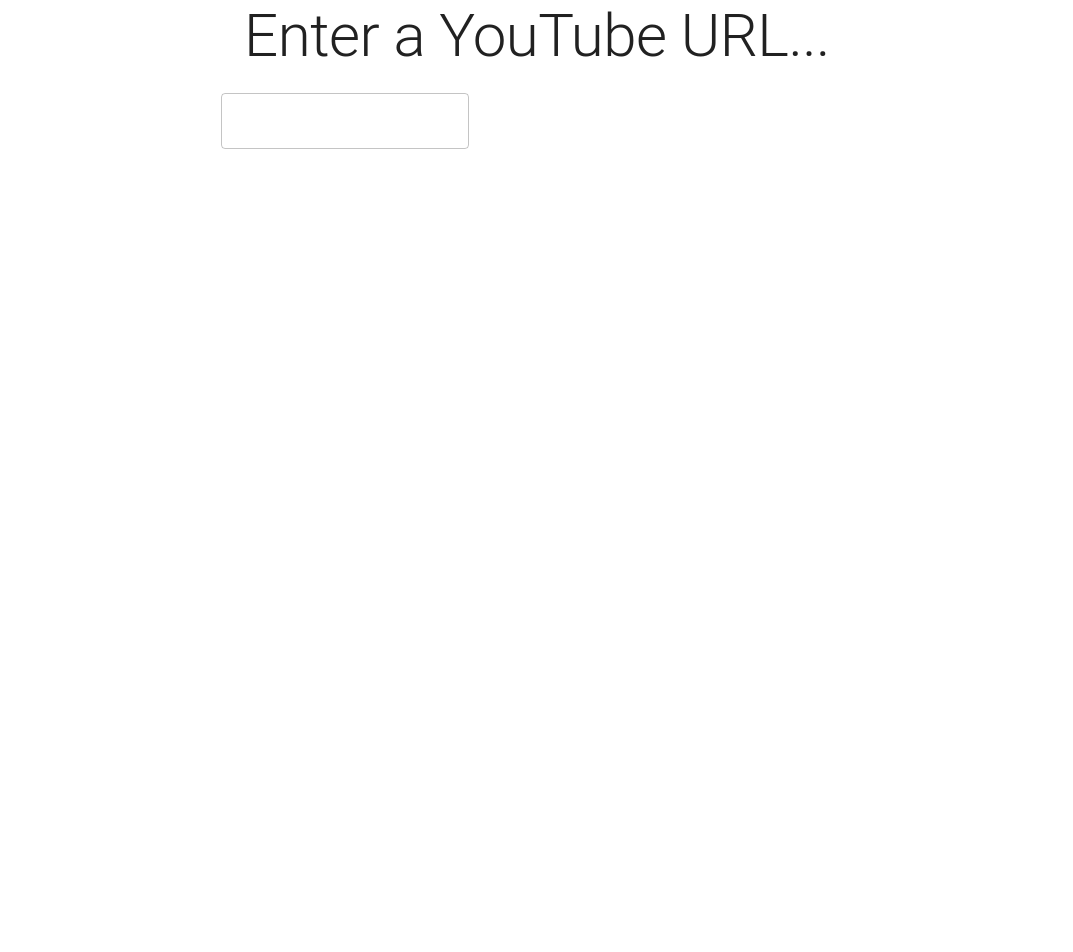
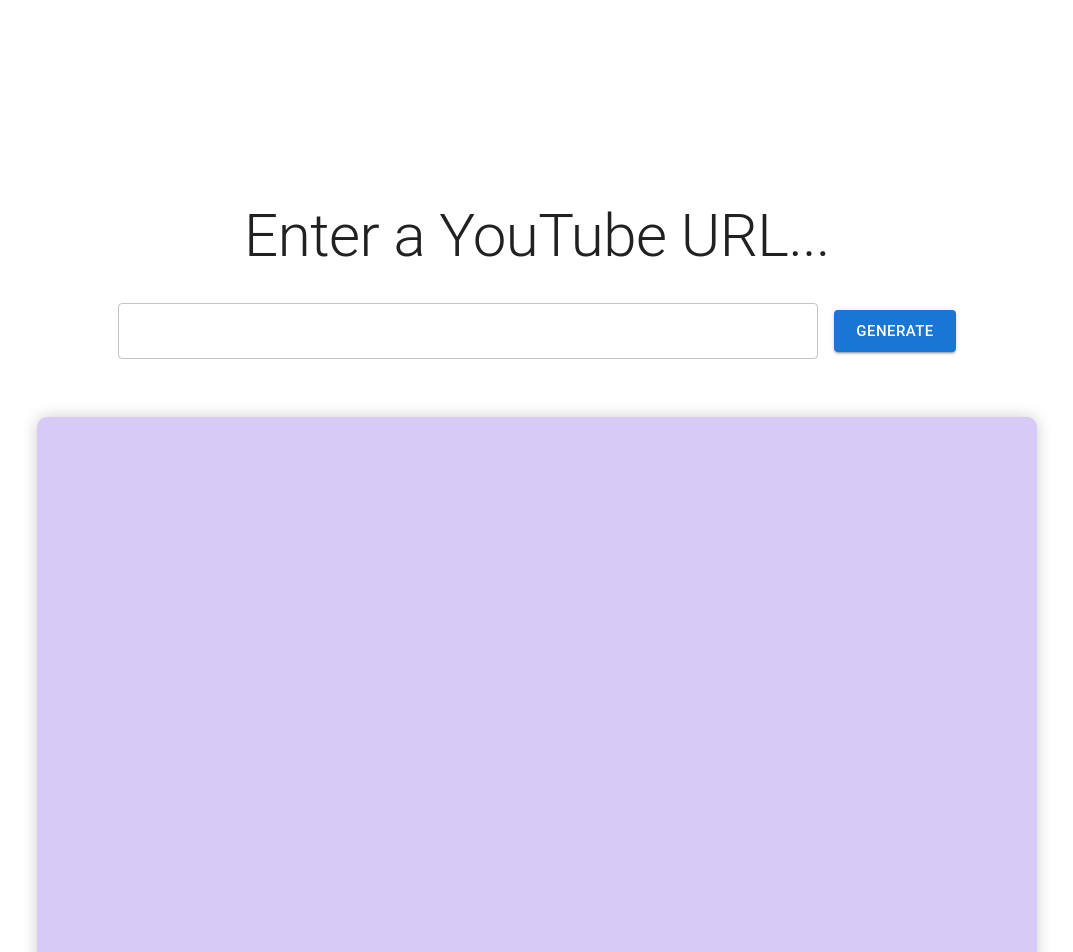
Before and after one commit to afahimi/CaptionConcierge-NWHacks2023, a React (Create React App) app in the folder webapp/: page / in a window 1280 px wide. Shown: the top 952 px of the page, without its empty margins (103-1176 px from the left). Before the commit the page ends 800 px from the top, so only its background shows below. Built offline with nearby package versions, Linux system fonts and the light colour scheme.

Commit message:
jasons request

```diff
--- a/webapp/src/App.jsx
+++ b/webapp/src/App.jsx
@@ -2,9 +2,8 @@
 import { useState } from "react";
 import { useEffect } from "react";
 
-
-import Box from '@mui/material/Box';
-import TextField from '@mui/material/TextField';
+import Box from "@mui/material/Box";
+import TextField from "@mui/material/TextField";
 
 import {
   Typography,
@@ -26,6 +25,52 @@
 } from "@mui/material";
 
 const App = () => {
+  //For the button
+  const [inputValue, setInputValue] = useState("");
+  const handleInputChange = (e) => {
+    setInputValue(e.target.value);
+  };
+
+  const { Configuration, OpenAIApi } = require("openai");
+
+  const configuration = new Configuration({
+    apiKey: "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",
+  });
+  const openai = new OpenAIApi(configuration);
+
+  const openaiTrigger = async () => {
+    const response = await openai.createCompletion({
+      model: "text-davinci-003",
+      prompt: `Write a 5 summary paragraphs about the following topic: ${inputValue}. Seperate the paragraphs by new lines`,
+      max_tokens: 4000,
+    });
+
+    let summaryresp = response.data.choices[0].text;
+
+    console.log(summaryresp);
+
+    document.getElementById("summary").innerHTML = summaryresp;
+  };
+
+  const handleClick = () => {
+    openaiTrigger();
+  };
+
+  const { getSubtitles } = require("youtube-captions-scraper");
+
+  const getAndPrintCaptions = async (videoId, language) => {
+    getSubtitles({
+      videoID: videoId, // youtube video id
+      lang: language, // default: `en`
+    }).then((captions) => {
+      concat = "";
+      //captions.forEach((caption) => console.log(caption.text));
+      captions.forEach((caption) => (concat += caption.text));
+      //set the input value to the concatenated captions
+      setInputValue(concat);
+    });
+  };
+
   return (
     <>
       <CssBaseline>
@@ -36,21 +81,60 @@
               variant="h2"
               align="center"
               color="text.primary"
+              style={{ paddingTop: "200px" }}
               gutterBottom
             >
               Enter a YouTube URL...
             </Typography>
           </Container>
+          <Grid
+            container
+            spacing={2}
+            alignItems="center"
+            justifyContent="center"
+            style={{ paddingTop: "10px", paddingBottom: "50px" }}
+          >
+            <Grid item>
+              <TextField
+                id="outlined-basic"
+                variant="outlined"
+                style={{ width: "700px" }}
+                value={inputValue}
+                onChange={handleInputChange}
+              />
+            </Grid>
+
+            <Grid item>
+              <Button variant="contained" size="large" onClick={handleClick}>
+                Generate
+              </Button>
+            </Grid>
+          </Grid>
+
+          <Paper
+            style={{
+              borderRadius: 10,
+              width: "1000px",
+              height: "700px",
+              marginLeft: "auto",
+              marginRight: "auto",
+              marginBottom: "100px",
+              paddingTop: "50x",
+              paddingBottom: "100px",
+              backgroundColor: "#d8caf6",
+              boxShadow: "0 0 1rem 0 rgba(0, 0, 0, .2)",
+              backdropFilter: "blur(5px)",
+            }}
+          >
+            <Typography
+              id="summary"
+              variant="h5"
+              align="center"
+              gutterBottom
+            ></Typography>
+          </Paper>
         </main>
       </CssBaseline>
-      <Grid container spacing={2} justifyContent="center">
-        <Grid item xs={12} sm={6}>
-
-          <TextField id="outlined-basic"  variant="outlined" />
-
-
-        </Grid>
-      </Grid>
     </>
   );
 };
```
Also changed, not shown: webapp/package.json (+7 -1 lines), webapp/src/test.js (added, +24 -0 lines), 1 other file (tests, documents, lock files or other folders).
